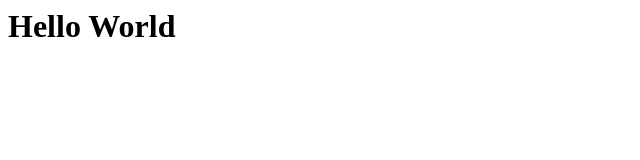
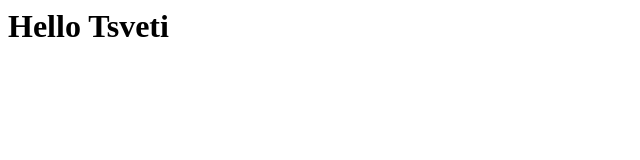
Before and after one commit to Koleva-Tsvetomira/testing, a plain HTML site: page nginx/docker/index.html in a window 1280 px wide. Shown: the full height of the page, 0-640 px from the left. Drawn offline with Linux system fonts and the light colour scheme.

Commit message:
Update index.html
update name

```diff
--- a/nginx/docker/index.html
+++ b/nginx/docker/index.html
@@ -2,6 +2,6 @@
  <head>
  </head>
  <body>
-   <h1>Hello World<h1>
+   <h1>Hello Tsveti<h1>
  </body>
 </html>
```
